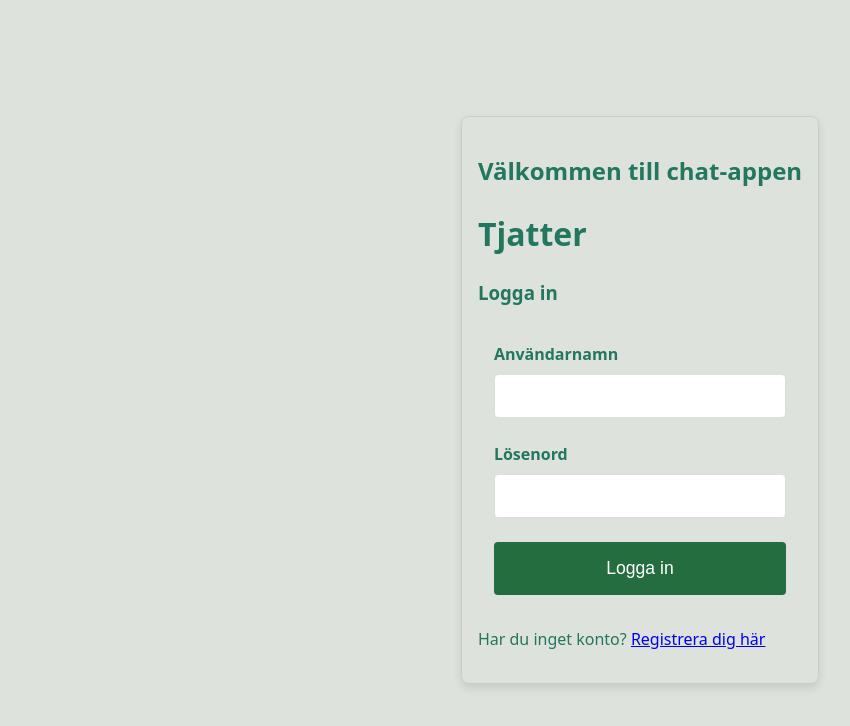
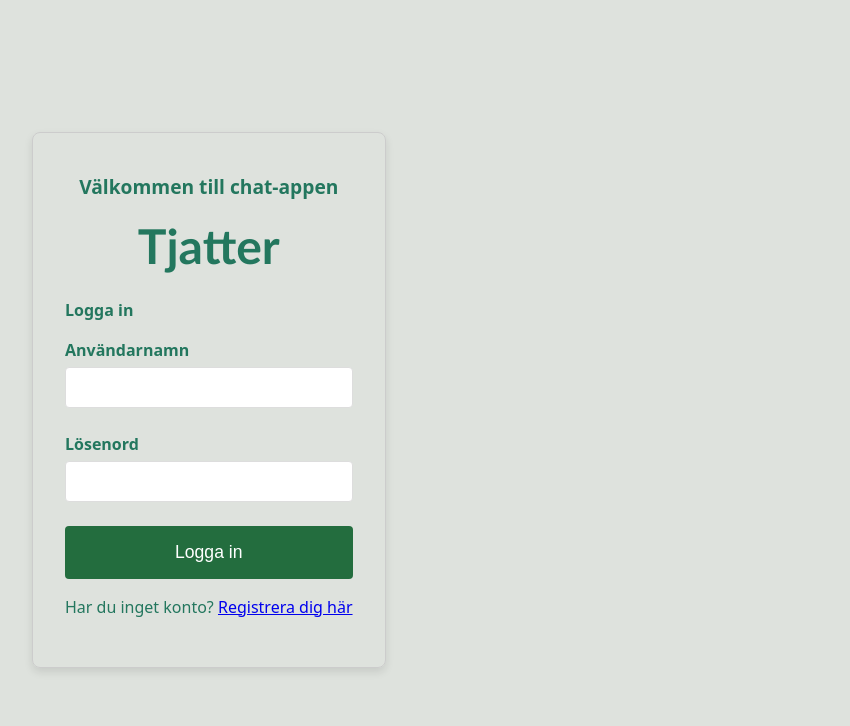
Before and after one commit to ewahjelm/tjatter, a React (Vite) app: page / in a window 1280 px wide. Shown: the top 726 px of the page, without its empty margins (0-850 px from the left). Built offline with nearby package versions, Linux system fonts and the light colour scheme.

Commit message:
css changes

```diff
--- a/src/App.css
+++ b/src/App.css
@@ -1,43 +1,65 @@
+h1 {
+  font-family: 'Gill Sans', 'Gill Sans MT', Calibri, 'Trebuchet MS', sans-serif;
+  font-size: 3rem;
+}
+
+h2 {
+  font-size: 1.2rem;
+}
+
+h3 {
+  font-size: 1rem;
+}
+
 #root {
-  max-width: 1280px;
-  margin: 0 auto;
+  max-width: 100%;
+  /* margin: 0 auto; */
   padding: 2rem;
 }
 
 .form-container {
+  height: fit-content;
   max-width: 400px;
-  margin: 3rem auto;
-  padding: 1rem;
-  border: 1px solid #ccc; /* Valfritt: lägg till en ram för att se behållarens gränser */
-  border-radius: 8px; /* Valfritt: rundade hörn */
+  max-height: 100%;
+  /* margin: 3 auto; */
+  padding: 2rem;
+  border: 1px solid #ccc;
+  border-radius: 8px;
   box-shadow: 0 4px 8px rgba(0, 0, 0, 0.1);
+}
+.form-container h1, h2{
+  text-align: center;
+  margin: 0.5rem;
 }
 
 .form {
   display: flex;
   flex-direction: column;
   gap: 1.5rem;
-  padding: 1rem;
 }
 
 .form label {
   /* Gör label till ett block för att etikett och input ska staplas */
   display: flex;
-  flex-direction: column; /* Gör att texten ("Username") och inputfältet staplas */
-  gap: 0.5rem; /* Utrymme mellan etikettens text och inputfältet */
+  flex-direction: column; /* Gör att texten ("Användarnamn") och inputfältet staplas */
+  gap: 0.3rem; /* Utrymme mellan etikettens text och inputfältet */
   font-weight: bold;
 }
 
-.form input[type="text"],
-.form input[type="password"] {
+.form label p {
+  font-size: smaller;
+  margin: 0.2rem;
+}
+
+.form input {
   padding: 0.75rem;
   border: 1px solid #ddd;
   border-radius: 4px;
-  font-size: 1rem;
+  font-size: 0,5rem;
 }
 
 /* Stilar för knappen */
-.form button[type="submit"] {
+form button[type="submit"] {
   padding: 1rem;
   background-color: #236d3e;
   color: white;
@@ -48,6 +70,10 @@
   transition: background-color 0.3s ease;
 }
 
-.form button[type="submit"]:hover {
+form button[type="submit"]:hover {
   background-color: #0056b3;
 }
+
+form button[type="submit"]:disabled {
+  background-color: #aab7af;
+}
```
